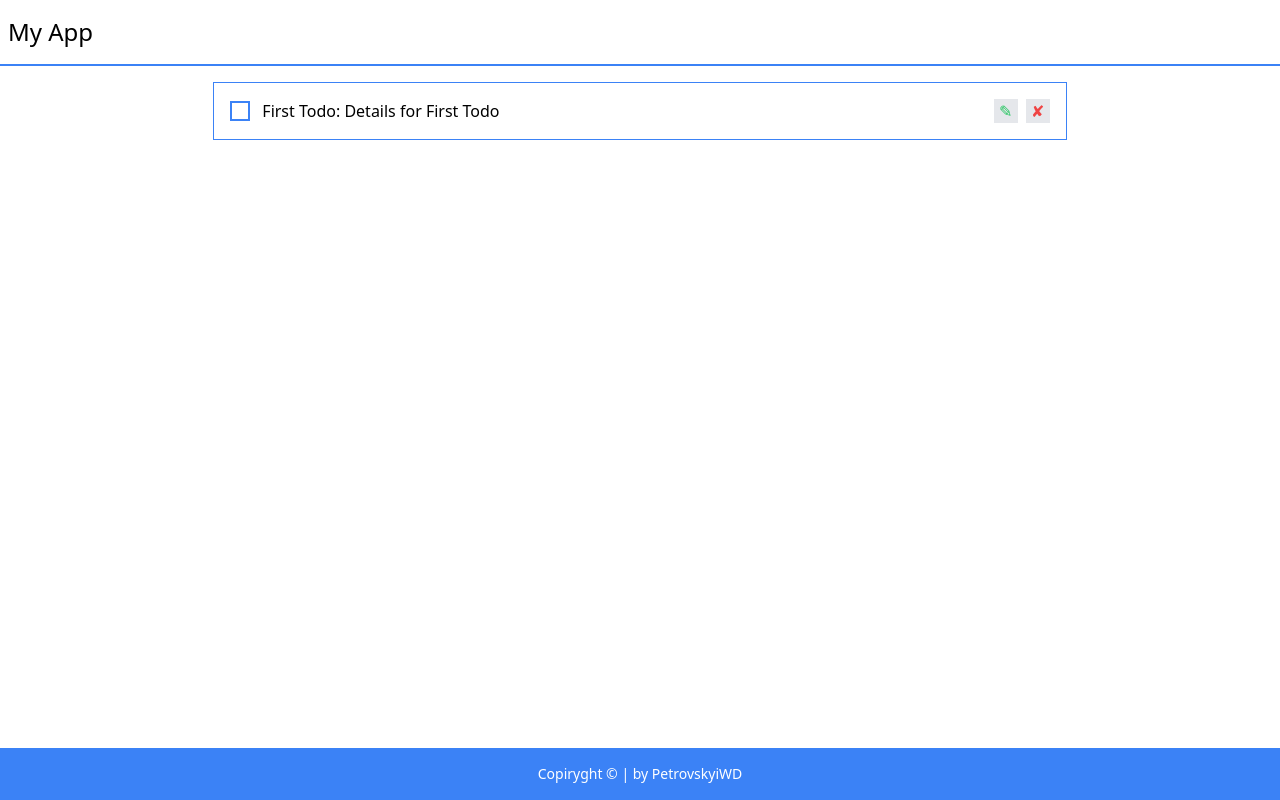
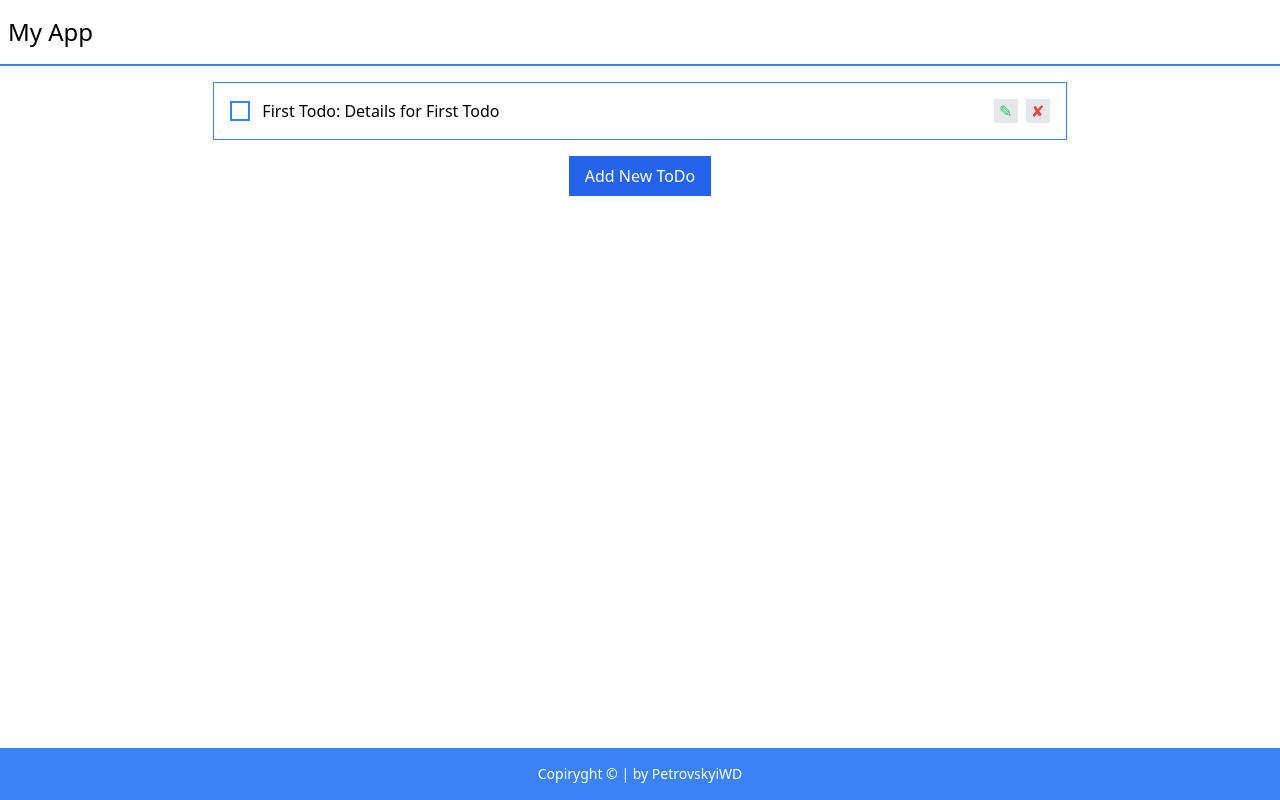
Before and after one commit to PetrovskyiWD/react-todo-app, a React (Create React App) app: page / in a window 1280 px wide. Built offline with nearby package versions, Linux system fonts and the light colour scheme.

Commit message:
Reducers > Add ToDo item

```diff
--- a/src/components/ToDoList/Item.tsx
+++ b/src/components/ToDoList/Item.tsx
@@ -5,7 +5,7 @@ const Item: React.FC<ITodo> = ({ id, title, details, isCompleted }) => {
   const dispatch = useAppDispatch();
 
   return (
-    <li className='w-2/3 p-4 flex border border-blue-500'>
+    <li className='w-2/3 p-4 my-2 flex border border-blue-500'>
       <div className='grow flex items-center'>
         <button
           type='button'
--- a/src/components/ToDoList/index.tsx
+++ b/src/components/ToDoList/index.tsx
@@ -1,18 +1,33 @@
-import { useAppSelector } from '../../hooks';
-import { TodosState } from '../../store/todos/todosSlice';
+import { useAppSelector, useAppDispatch } from '../../hooks';
+import { ITodo, TodosState, addTodo } from '../../store/todos/todosSlice';
 
 import Item from './Item'
 
 const ToDoList: React.FC = () => {
   const { list } = useAppSelector<TodosState>(state => state.todos);
+  const dispatch = useAppDispatch();
 
   return (
     <>
       {list.length && <ul className='flex flex-col items-center'>
-        {list.map((todo: any) => (
+        {list.map((todo: ITodo) => (
           <Item key={todo.id} {...todo} />
         ))}
       </ul>}
+      <div className="my-2 text-center">
+        <button
+          className='py-2 px-4 bg-blue-600 text-white hover:bg-white hover:text-blue-600 hover:border hover:border-blue-600'
+          type='button'
+          onClick={() => dispatch(addTodo({
+            id: Math.random(),
+            title: 'New ToDo item',
+            details: 'New ToDo item details',
+            isCompleted: false
+          }))}
+        >
+          Add New ToDo
+        </button>
+      </div>
     </>
   )
 }
--- a/src/pages/Home.tsx
+++ b/src/pages/Home.tsx
@@ -8,8 +8,8 @@ const Home: React.FC = () => {
           <h1 className='text-2xl'>My App</h1>
         </div>
       </header>
-      <div className='mt-4 grow'>
-        <div className="container mx-auto">
+      <div className='grow'>
+        <div className="container my-2 mx-auto">
           <ToDoList />
         </div>
       </div>
--- a/src/store/todos/todosSlice.ts
+++ b/src/store/todos/todosSlice.ts
@@ -26,8 +26,11 @@ export const todosSlice = createSlice({
   name: 'todos',
   initialState,
   reducers: {
-    toggleTodo: (state, action: PayloadAction<number>) => {
-      state.list.map(todo => {
+    addTodo: (state: TodosState, action: PayloadAction<ITodo>) => {
+      state.list.push(action.payload)
+    },
+    toggleTodo: (state: TodosState, action: PayloadAction<number>) => {
+      state.list.map((todo: ITodo) => {
         if (todo.id === action.payload) todo.isCompleted = !todo.isCompleted;
 
         return todo;
@@ -36,6 +39,6 @@ export const todosSlice = createSlice({
   }
 });
 
-export const { toggleTodo } = todosSlice.actions;
+export const { addTodo, toggleTodo } = todosSlice.actions;
 
 export default todosSlice.reducer;
```
